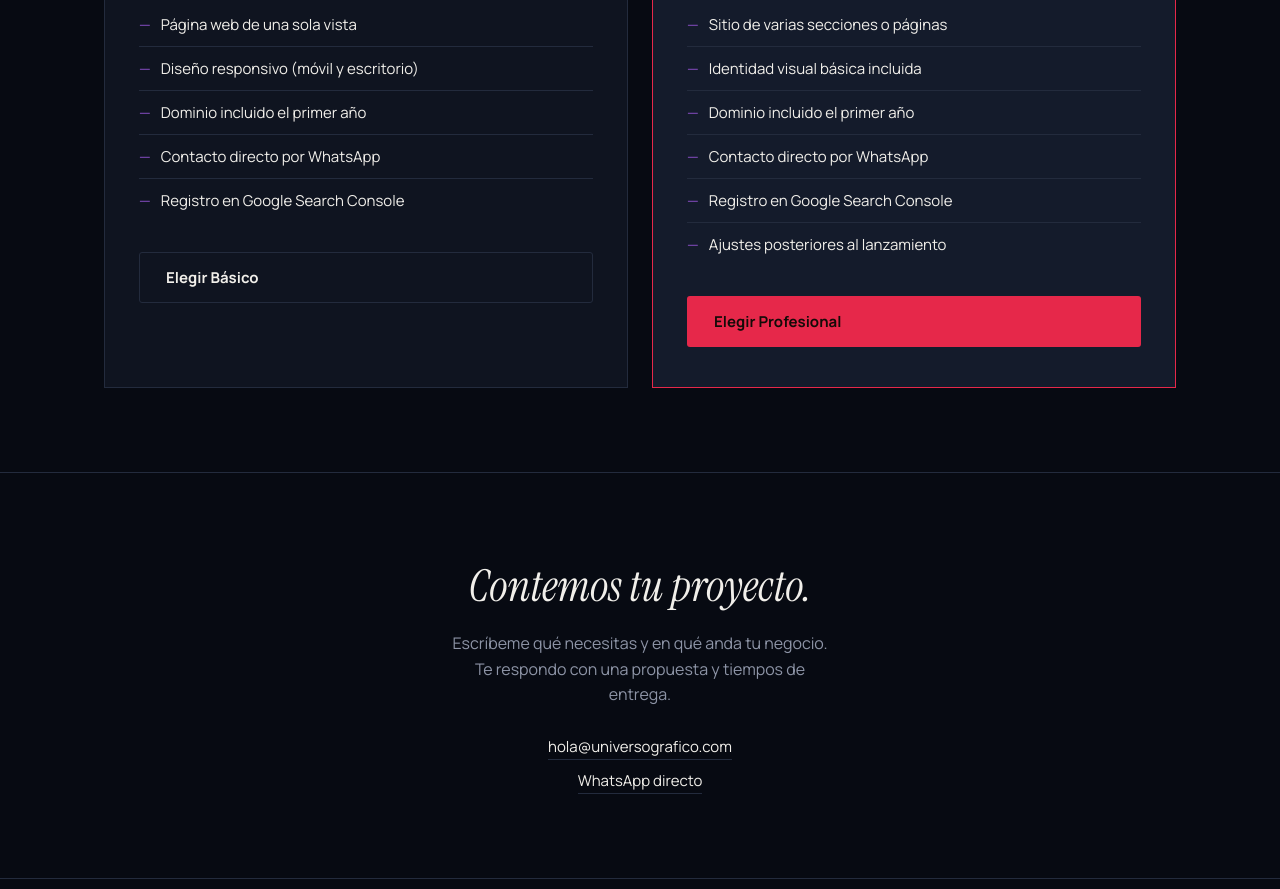
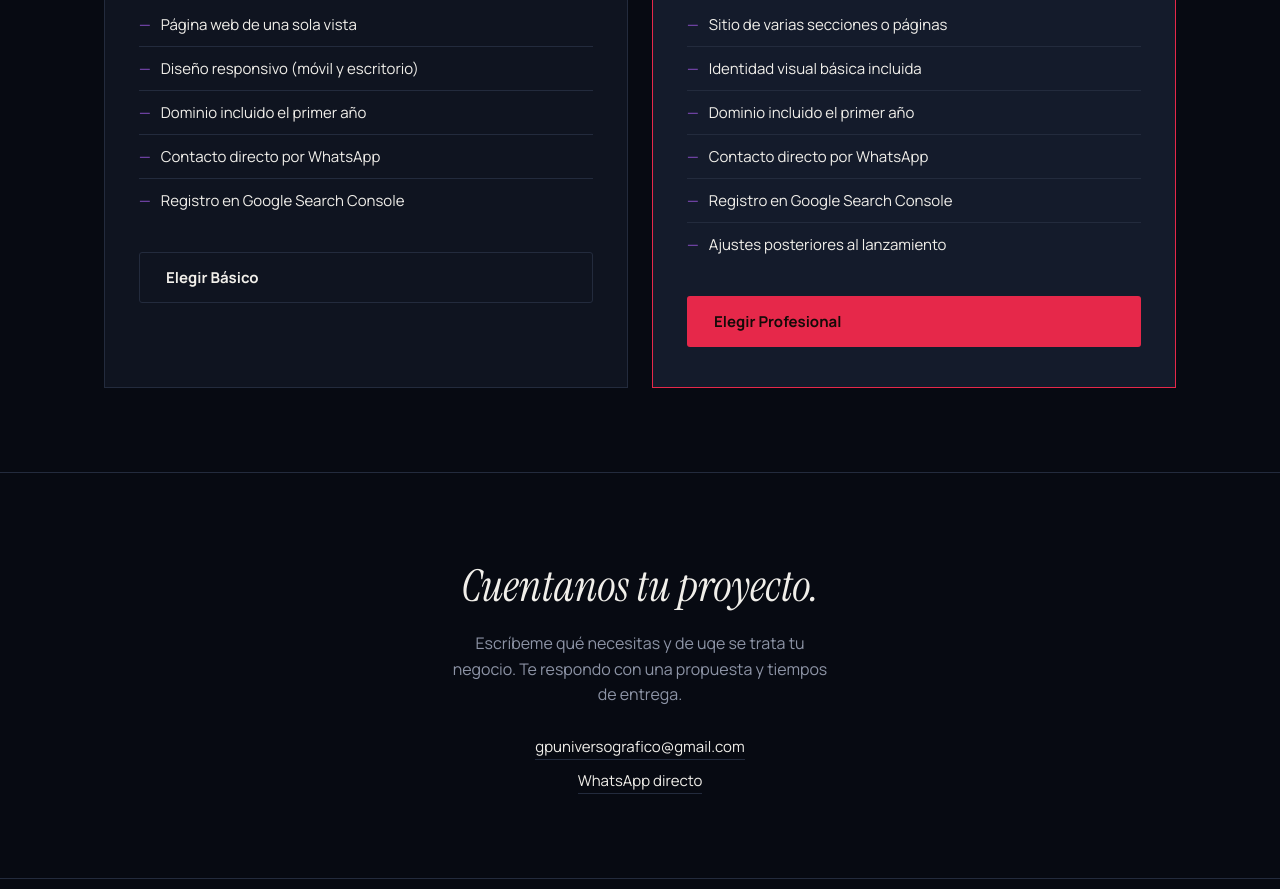
Before and after one commit to JassonIA36/universografico, a plain HTML site: page index.html in a window 1280 px wide. Shown: the part 4627-5516 px from the top of the page. Drawn offline with nearby package versions, Linux system fonts and the light colour scheme.

Commit message:
otro cambio

```diff
--- a/index.html
+++ b/index.html
@@ -257,10 +257,10 @@
     <div class="wrap">
       <div class="contact-grid reveal" style="grid-template-columns: 1fr; max-width: 640px; margin: 0 auto; text-align: center;">
         <div class="contact-info" style="margin: 0 auto;">
-          <h2>Contemos tu proyecto.</h2>
-          <p style="margin: 0 auto 8px;">Escríbeme qué necesitas y en qué anda tu negocio. Te respondo con una propuesta y tiempos de entrega.</p>
+          <h2>Cuentanos tu proyecto.</h2>
+          <p style="margin: 0 auto 8px;">Escríbeme qué necesitas y de uqe se trata tu negocio. Te respondo con una propuesta y tiempos de entrega.</p>
           <div class="direct" style="align-items: center;">
-            <a href="mailto:hola@universografico.com">hola@universografico.com</a>
+            <a href="mailto:hola@universografico.com">gpuniversografico@gmail.com</a>
 
             <a href="https://wa.me/573239421252" target="_blank" rel="noopener">WhatsApp directo</a>
           </div>
```
